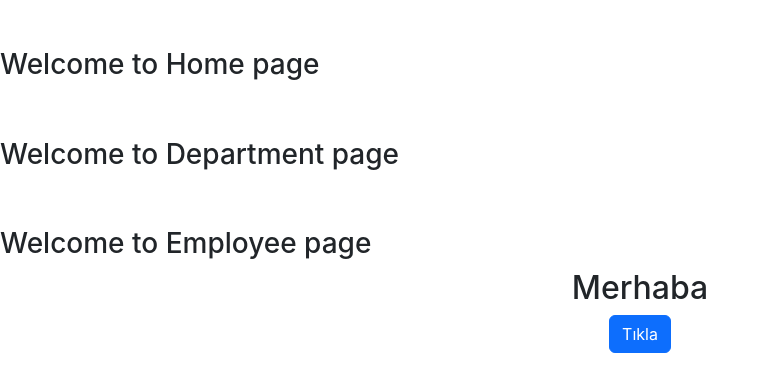
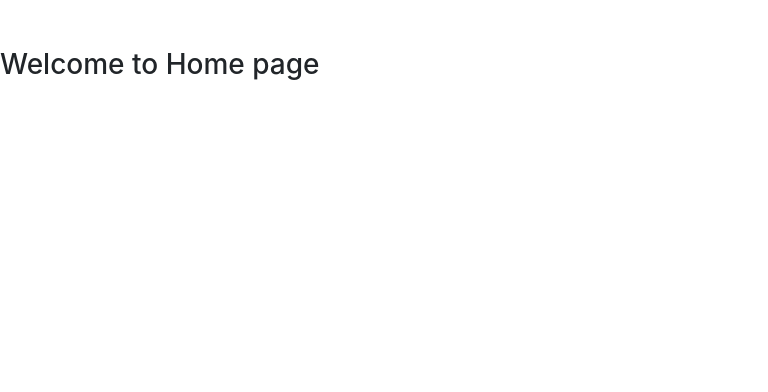
Before and after one commit to heimzza/employees, a React (Create React App) app: page / in a window 1280 px wide. Shown: the top 392 px of the page, without its empty margins (0-768 px from the left). Built offline with nearby package versions, Linux system fonts and the light colour scheme.

Commit message:
router added

```diff
--- a/package.json
+++ b/package.json
@@ -9,6 +9,7 @@
     "react": "^18.2.0",
     "react-bootstrap": "^2.5.0",
     "react-dom": "^18.2.0",
+    "react-router-dom": "^6.3.0",
     "react-scripts": "5.0.1",
     "web-vitals": "^2.1.4"
   },
--- a/src/App.js
+++ b/src/App.js
@@ -1,19 +1,29 @@
-import logo from './logo.svg';
 import './App.css';
-import Button from 'react-bootstrap/Button';
 import {Home} from './components/Home';
 import {Department} from './components/Department';
 import {Employee} from './components/Employee';
+import {
+  BrowserRouter,
+  Routes,
+  Route,
+} from "react-router-dom";
 
 function App() {
   return (
-    <div className="App">
-      <Home></Home>
-      <Department></Department>
-      <Employee></Employee>
-      <h2>Merhaba</h2>
-      <Button variant="primary">Tıkla</Button>
-    </div>
+    <BrowserRouter>
+      <Routes>
+        <Route path="/" element={<Home />}>
+          <Route index element={<Home />} />
+        </Route>
+        <Route path="department" element={<Department />}>
+            <Route path=":teamId" />
+            <Route path="new"  />
+            <Route index />
+          </Route>
+        <Route path="/employee" element={<Employee />}>
+          </Route>
+      </Routes>
+    </BrowserRouter>
   );
 }
 
```
Also changed, not shown: 2 other files (tests, documents, lock files or other folders).
